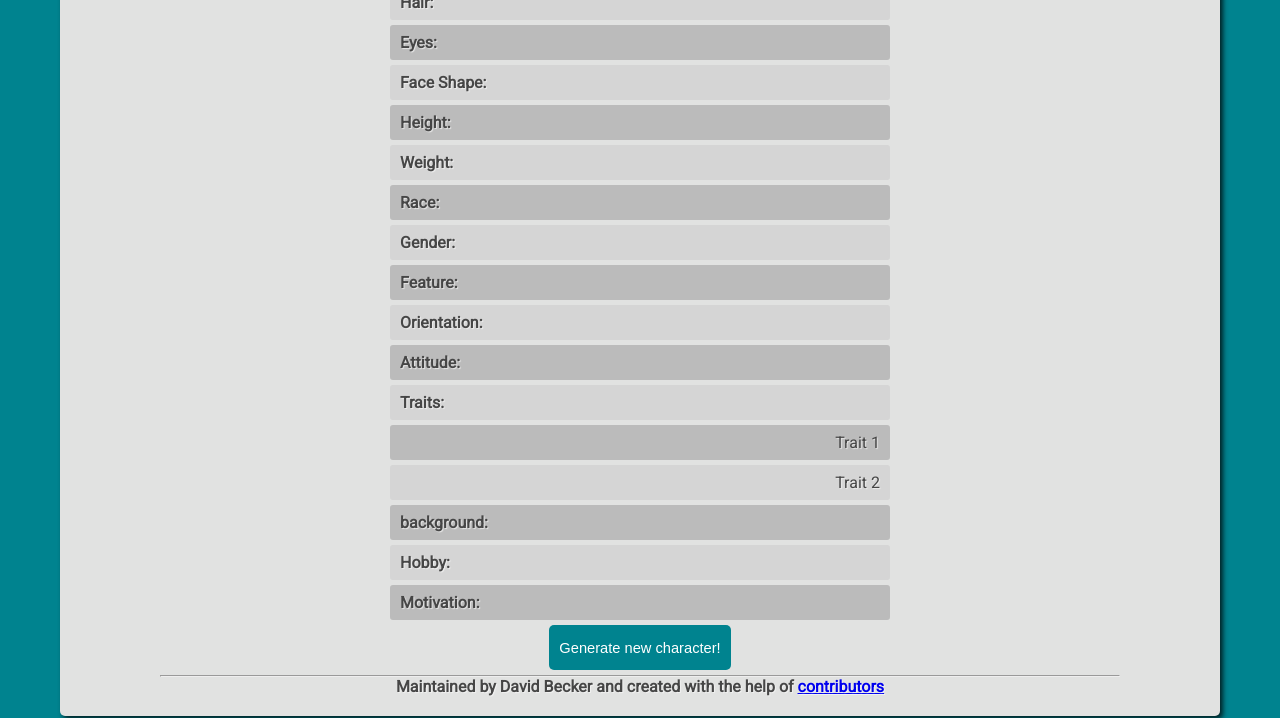
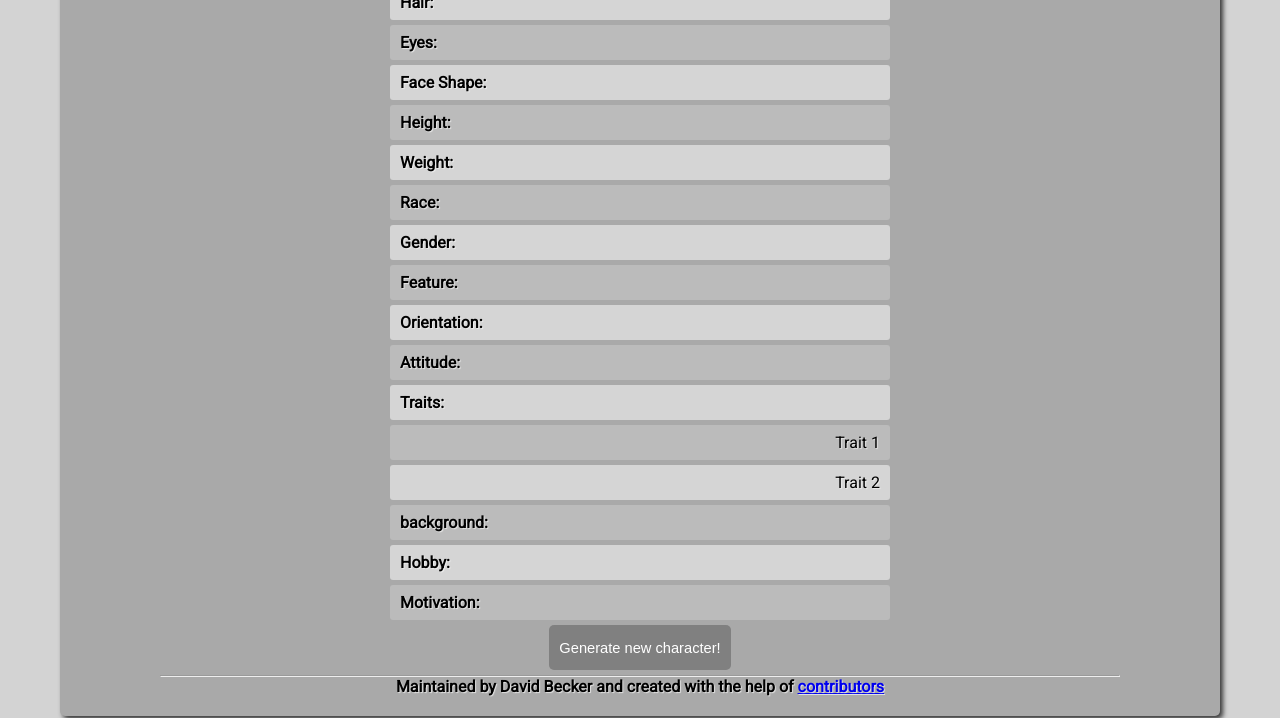
Before and after one commit to Meepedy/whoami, a website: page index.html in a window 1280 px wide. Shown: the part 82-800 px from the top of the page. Drawn offline with Linux system fonts and the light colour scheme.

Commit message:
new color pallete

```diff
--- a/styles/main.css
+++ b/styles/main.css
@@ -10,7 +10,7 @@ html, body {
 }
 body{
     font-family: Roboto;
-    background-color: #00838f;
+    background-color: lightgrey;
     display: flex;
      /* flex-direction: column; */
     justify-content: center;
@@ -21,8 +21,7 @@ body{
     max-width: 960px;
     margin: 10px;
     text-align: center;
-    color: rgba(70,70,70);
-    background-color: #E1E2E1;
+    background-color: darkgray;
     text-shadow: 1px 1px 1px rgba(250, 250, 250, 0.7);
     border-radius: 5px;
     padding: 20px 100px;
@@ -52,7 +51,7 @@ body{
 button {
     height: 35px;
     border: 0;
-    background-color: #00838f;
+    background-color: gray;
     border-radius: 5px;
     padding: 5px 10px;
     margin-bottom: 5px;
```
